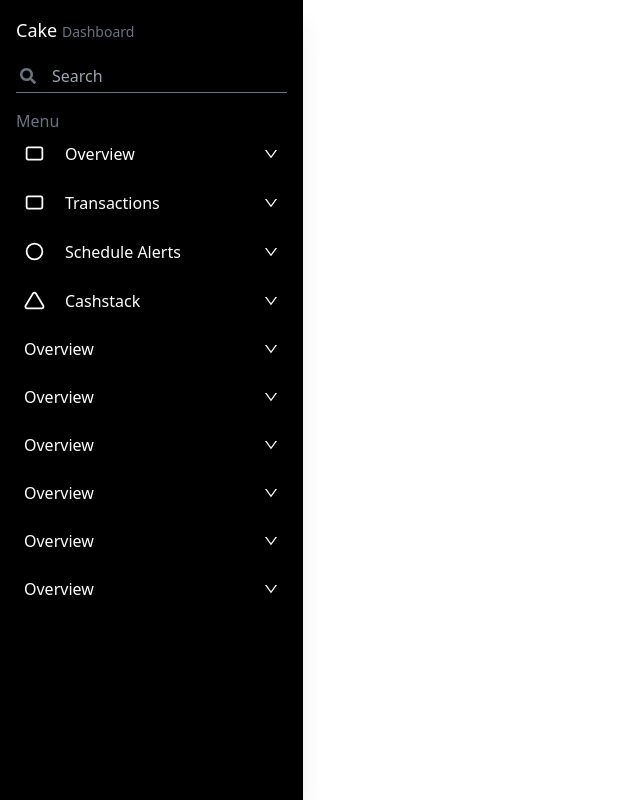
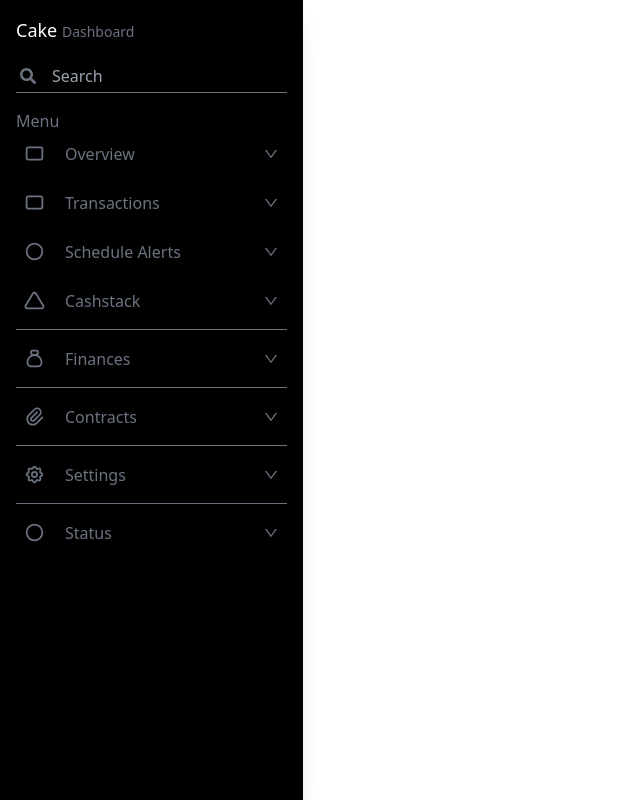
Before and after one commit to fagbenjaenoch/cake-dashboard, a Next.js app: page / in a window 1280 px wide. Shown: the whole page, without its empty margins (0-640 px from the left). Built offline with nearby package versions, Linux system fonts and the light colour scheme.

Commit message:
update: finished the sidebar

```diff
--- a/components/Sidebar.jsx
+++ b/components/Sidebar.jsx
@@ -1,6 +1,6 @@
 import React from 'react'
 import {AiOutlineDown} from 'react-icons/ai'
-import {TbRectangle, TbCircle, TbTriangle} from 'react-icons/tb'
+import {TbRectangle, TbCircle, TbTriangle, TbSettings, TbPaperclip, TbMoneybag} from 'react-icons/tb'
 
 import SearchBar from './SearchBar'
 
@@ -13,7 +13,7 @@ const Sidebar = () => {
       <SearchBar/>
       <span className='text-gray-500 mb-4'>Menu</span>
 
-      <div className='flex gap-5 items-center hover:bg-gray-900 p-2 rounded-lg mb-2'>
+      <div className='flex gap-5 items-center text-gray-500 hover:text-white cursor-pointer hover:bg-gray-900 p-2 rounded-lg mb-2'>
         <TbRectangle size={25}/>
         <div className='w-full flex items-center justify-between'>
           <div>Overview</div>
@@ -21,7 +21,7 @@ const Sidebar = () => {
         </div>
       </div>
 
-      <div className='flex gap-5 items-center hover:bg-gray-900 p-2 rounded-lg mb-2'>
+      <div className='flex gap-5 items-center text-gray-500 hover:text-white cursor-pointer hover:bg-gray-900 p-2 rounded-lg mb-2'>
         <TbRectangle size={25}/>
         <div className='w-full flex items-center justify-between'>
           <div>Transactions</div>
@@ -29,7 +29,7 @@ const Sidebar = () => {
         </div>
       </div>
 
-      <div className='flex gap-5 items-center hover:bg-gray-900 p-2 rounded-lg mb-2'>
+      <div className='flex gap-5 items-center text-gray-500 hover:text-white cursor-pointer hover:bg-gray-900 p-2 rounded-lg mb-2'>
         <TbCircle size={25}/>
         <div className='w-full flex items-center justify-between'>
           <div>Schedule Alerts</div>
@@ -37,7 +37,7 @@ const Sidebar = () => {
         </div>
       </div>
 
-      <div className='flex gap-5 items-center hover:bg-gray-900 p-2 rounded-lg mb-2'>
+      <div className='flex gap-5 items-center text-gray-500 hover:text-white cursor-pointer hover:bg-gray-900 p-2 rounded-lg mb-2'>
         <TbTriangle size={25}/>
         <div className='w-full flex items-center justify-between'>
           <div>Cashstack</div>
@@ -45,34 +45,44 @@ const Sidebar = () => {
         </div>
       </div>
 
-      <div className='flex items-center justify-between hover:bg-gray-900 p-2 rounded-lg mb-2'>
-        <div>Overview </div>
+      <div className='border-t border-gray-500 py-2'>
+        <div className='flex gap-5 items-center text-gray-500 hover:text-white cursor-pointer hover:bg-gray-900 p-2 rounded-lg'>
+          <TbMoneybag size={25}/>
+          <div className='w-full flex items-center justify-between'>
+            <div>Finances</div>
             <AiOutlineDown className='cursor-pointer'/>
           </div>
+        </div>
+      </div>
 
-      <div className='flex items-center justify-between hover:bg-gray-900 p-2 rounded-lg mb-2'>
-        <div>Overview </div>
+      <div className='border-t border-gray-500 py-2'>
+        <div className='flex gap-5 items-center text-gray-500 hover:text-white cursor-pointer hover:bg-gray-900 p-2 rounded-lg'>
+          <TbPaperclip size={25}/>
+          <div className='w-full flex items-center justify-between'>
+            <div>Contracts</div>
             <AiOutlineDown className='cursor-pointer'/>
           </div>
+        </div>
+      </div>
 
-      <div className='flex items-center justify-between hover:bg-gray-900 p-2 rounded-lg mb-2'>
-        <div>Overview </div>
+      <div className='border-t border-gray-500 py-2'>
+        <div className='flex gap-5 items-center text-gray-500 hover:text-white cursor-pointer hover:bg-gray-900 p-2 rounded-lg'>
+          <TbSettings size={25}/>
+          <div className='w-full flex items-center justify-between'>
+            <div>Settings</div>
             <AiOutlineDown className='cursor-pointer'/>
           </div>
+        </div>
+      </div>
 
-      <div className='flex items-center justify-between hover:bg-gray-900 p-2 rounded-lg mb-2'>
-        <div>Overview </div>
+      <div className='border-t border-gray-500 py-2'>
+        <div className='flex gap-5 items-center text-gray-500 hover:text-white cursor-pointer hover:bg-gray-900 p-2 rounded-lg'>
+          <TbCircle size={25}/>
+          <div className='w-full flex items-center justify-between'>
+            <div>Status</div>
             <AiOutlineDown className='cursor-pointer'/>
           </div>
-
-      <div className='flex items-center justify-between hover:bg-gray-900 p-2 rounded-lg mb-2'>
-        <div>Overview </div>
-        <AiOutlineDown className='cursor-pointer'/>
         </div>
-
-      <div className='flex items-center justify-between hover:bg-gray-900 p-2 rounded-lg mb-2'>
-        <div>Overview </div>
-        <AiOutlineDown className='cursor-pointer'/>
       </div>
     </div>
   )
```
Lines whose indentation alone changed are shown as unchanged.
